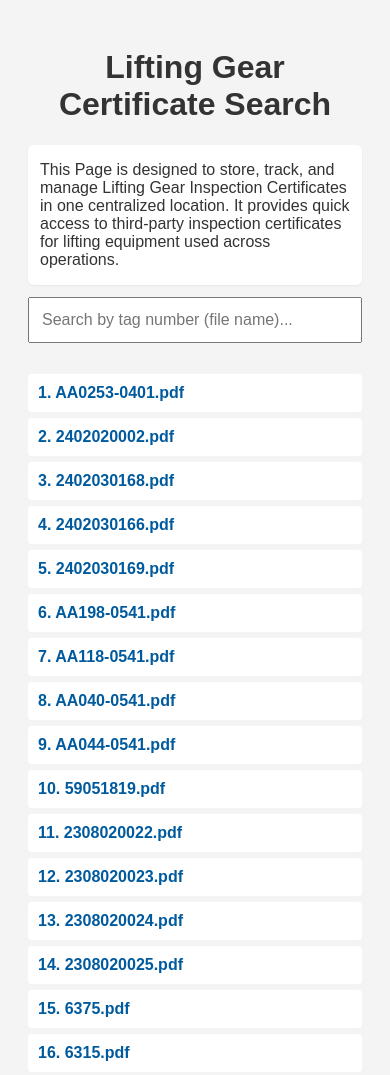
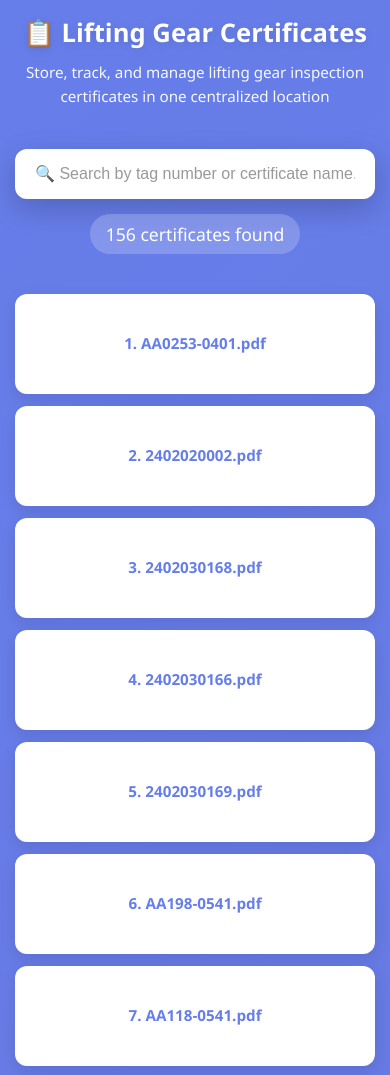
Before and after one commit to arasanhse-del/lifting-gear-certificates, a plain HTML site: page index.html in a window 390 px wide. Shown: the top 1075 px of the page. Drawn offline with Linux system fonts and the light colour scheme.

Commit message:
Improve page layout with card design, results counter, better spacing, hover effects, and responsive mobile design

```diff
--- a/index.html
+++ b/index.html
@@ -2,62 +2,180 @@
 <html lang="en">
 <head>
 <meta charset="UTF-8">
+<meta name="viewport" content="width=device-width, initial-scale=1.0">
 <title>Lifting Gear Certificate Search</title>
 
 <style>
+* {
+  margin: 0;
+  padding: 0;
+  box-sizing: border-box;
+}
+
 body {
-  font-family: Arial, sans-serif;
-  background-color: #f4f4f4;
+  font-family: 'Segoe UI', Tahoma, Geneva, Verdana, sans-serif;
+  background: linear-gradient(135deg, #667eea 0%, #764ba2 100%);
+  min-height: 100vh;
   padding: 20px;
 }
 
-h1 {
-  text-align: center;
-  color: #333;
+.container {
+  max-width: 900px;
+  margin: 0 auto;
 }
 
-input {
-  width: 100%;
-  padding: 12px;
-  font-size: 16px;
-  margin-bottom: 15px;
-  box-sizing: border-box;
+header {
+  text-align: center;
+  margin-bottom: 40px;
+  color: white;
 }
 
-ul {
-  list-style: none;
-  padding: 0;
+header h1 {
+  font-size: 2.5em;
+  margin-bottom: 10px;
+  font-weight: 700;
+  text-shadow: 0 2px 10px rgba(0,0,0,0.1);
 }
 
-li {
-  background: #ffffff;
-  padding: 10px;
-  margin-bottom: 6px;
-  border-radius: 4px;
+header p {
+  font-size: 1.05em;
+  opacity: 0.95;
+  line-height: 1.6;
 }
 
-a {
-  text-decoration: none;
-  color: #005a9e;
-  font-weight: bold;
+.search-section {
+  margin-bottom: 40px;
 }
 
-#repoInfo {
-  background: #ffffff;
-  padding: 12px;
-  margin-bottom: 12px;
-  border-radius: 6px;
-  box-shadow: 0 1px 2px rgba(0,0,0,0.05);
+#search {
+  width: 100%;
+  padding: 16px 20px;
+  font-size: 16px;
+  border: none;
+  border-radius: 12px;
+  box-shadow: 0 10px 30px rgba(0,0,0,0.2);
+  transition: all 0.3s ease;
 }
 
-#repoInfo h2 {
-  margin: 0 0 6px 0;
-  font-size: 18px;
+#search:focus {
+  outline: none;
+  box-shadow: 0 15px 40px rgba(0,0,0,0.3);
+  transform: translateY(-2px);
 }
 
-#repoInfo p {
-  margin: 4px 0;
-  color: #333;
+#search::placeholder {
+  color: #999;
+}
+
+.results-info {
+  margin-top: 15px;
+  text-align: center;
+  color: white;
+  font-size: 1.1em;
+  font-weight: 500;
+}
+
+#resultCount {
+  background: rgba(255,255,255,0.2);
+  padding: 8px 16px;
+  border-radius: 20px;
+  display: inline-block;
+  backdrop-filter: blur(10px);
+}
+
+.certificates-grid {
+  display: grid;
+  grid-template-columns: repeat(auto-fill, minmax(250px, 1fr));
+  gap: 20px;
+  margin-bottom: 30px;
+}
+
+/* Responsive adjustments for tablets and mobile */
+@media (max-width: 768px) {
+  .certificates-grid {
+    grid-template-columns: repeat(auto-fill, minmax(180px, 1fr));
+    gap: 15px;
+  }
+
+  header h1 {
+    font-size: 2em;
+  }
+
+  body {
+    padding: 15px;
+  }
+}
+
+@media (max-width: 480px) {
+  .certificates-grid {
+    grid-template-columns: 1fr;
+    gap: 12px;
+  }
+
+  header h1 {
+    font-size: 1.6em;
+  }
+
+  header p {
+    font-size: 0.95em;
+  }
+}
+
+.certificate-card {
+  background: white;
+  padding: 20px;
+  border-radius: 12px;
+  box-shadow: 0 5px 15px rgba(0,0,0,0.1);
+  transition: all 0.3s ease;
+  display: flex;
+  align-items: center;
+  justify-content: center;
+  min-height: 100px;
+  text-align: center;
+}
+
+.certificate-card:hover {
+  transform: translateY(-8px);
+  box-shadow: 0 15px 35px rgba(0,0,0,0.2);
+  background: linear-gradient(135deg, #f093fb 0%, #f5576c 100%);
+}
+
+.certificate-card:hover a {
+  color: white;
+}
+
+.certificate-card a {
+  text-decoration: none;
+  color: #667eea;
+  font-weight: 600;
+  font-size: 0.95em;
+  transition: color 0.3s ease;
+  word-break: break-word;
+  line-height: 1.4;
+}
+
+.no-results {
+  text-align: center;
+  padding: 60px 20px;
+  color: white;
+  background: rgba(255,255,255,0.1);
+  border-radius: 12px;
+  font-size: 1.2em;
+  backdrop-filter: blur(10px);
+}
+
+.no-results-icon {
+  font-size: 3em;
+  margin-bottom: 15px;
+}
+
+footer {
+  text-align: center;
+  color: rgba(255,255,255,0.7);
+  font-size: 0.9em;
+  margin-top: 40px;
+  padding-top: 20px;
+  border-top: 1px solid rgba(255,255,255,0.2);
 }
 
 </style>
@@ -65,20 +183,35 @@ a {
 
 <body>
 
-<h1>Lifting Gear Certificate Search</h1>
+<div class="container">
+  <header>
+    <h1>📋 Lifting Gear Certificates</h1>
+    <p>Store, track, and manage lifting gear inspection certificates in one centralized location</p>
+  </header>
 
-<!-- Notes section -->
-<div id="repoInfo">
-  <p>This Page is designed to store, track, and manage Lifting Gear Inspection Certificates in one centralized location. It provides quick access to third‑party inspection certificates for lifting equipment used across operations.</p>
-</div>
-
+  <div class="search-section">
     <input
       type="text"
       id="search"
-  placeholder="Search by tag number (file name)..."
+      placeholder="🔍 Search by tag number or certificate name..."
+      autocomplete="off"
     />
+    <div class="results-info">
+      <span id="resultCount">156 certificates available</span>
+    </div>
+  </div>
 
-<ul id="fileList"></ul>
+  <div id="fileList" class="certificates-grid"></div>
+
+  <div id="noResults" class="no-results" style="display: none;">
+    <div class="no-results-icon">🚫</div>
+    <p>No certificates found. Try a different search term.</p>
+  </div>
+
+  <footer>
+    <p>✓ All certificates securely stored and easily searchable</p>
+  </footer>
+</div>
 
 <script>
 var files = [
@@ -241,23 +374,38 @@ var files = [
 ];
 
 var list = document.getElementById("fileList");
+var noResults = document.getElementById("noResults");
 var search = document.getElementById("search");
+var resultCount = document.getElementById("resultCount");
 
 function render(filter) {
   list.innerHTML = "";
+  noResults.style.display = "none";
 
-  files.forEach(function(file) {
-    if (!filter || file.toLowerCase().includes(filter.toLowerCase())) {
-      var li = document.createElement("li");
+  var filtered = files.filter(function(file) {
+    return !filter || file.toLowerCase().includes(filter.toLowerCase());
+  });
+
+  if (filtered.length === 0) {
+    noResults.style.display = "block";
+    resultCount.textContent = "No results found";
+    return;
+  }
+
+  var countText = filtered.length === 1 ? "1 certificate found" : filtered.length + " certificates found";
+  resultCount.textContent = countText;
+
+  filtered.forEach(function(file) {
+    var card = document.createElement("div");
+    card.className = "certificate-card";
+
     var link = document.createElement("a");
-
-      link.href = encodeURIComponent(file);   // ✅ ROOT FILE LINK
+    link.href = encodeURIComponent(file);
     link.target = "_blank";
     link.textContent = file;
 
-      li.appendChild(link);
-      list.appendChild(li);
-    }
+    card.appendChild(link);
+    list.appendChild(card);
   });
 }
 
```
Lines whose indentation alone changed are shown as unchanged.
